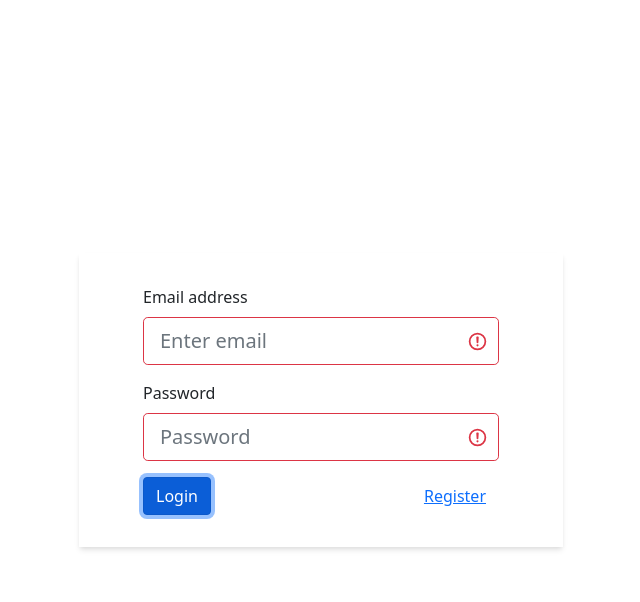
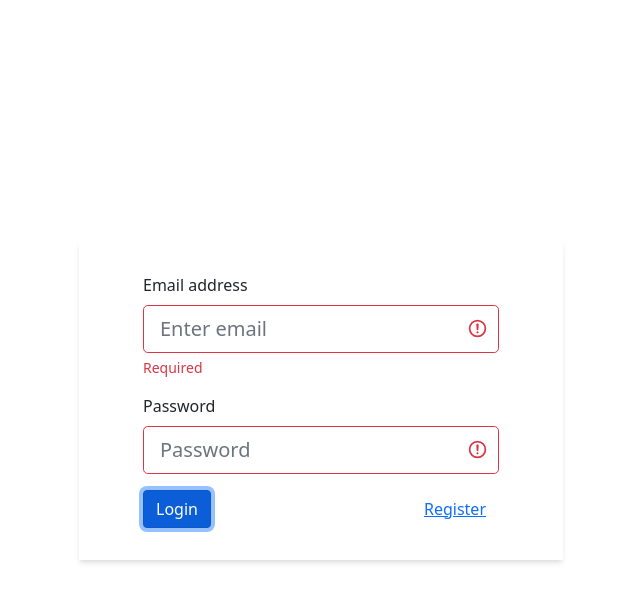
Before and after one commit to wasd0109/dropbox-copy, a React (Create React App) app: page / in a window 1280 px wide. Both pictures are taken after a click on the button "Login". Shown: the top 602 px of the page, without its empty margins (319-959 px from the left). Built offline with nearby package versions, Linux system fonts and the light colour scheme; no server answers.

Commit message:
Refactor login to bootstrap

```diff
--- a/src/pages/Login/Login.tsx
+++ b/src/pages/Login/Login.tsx
@@ -65,7 +65,9 @@
             placeholder="Enter email"
             isInvalid={!!errors.email}
           />
-          <Form.Control.Feedback>{errors.email}</Form.Control.Feedback>
+          <Form.Control.Feedback type="invalid">
+            {errors.email}
+          </Form.Control.Feedback>
         </Form.Group>
 
         <Form.Group className="mb-3" controlId="formBasicPassword">
```
Also changed, not shown: 2 other files (tests, documents, lock files or other folders).
